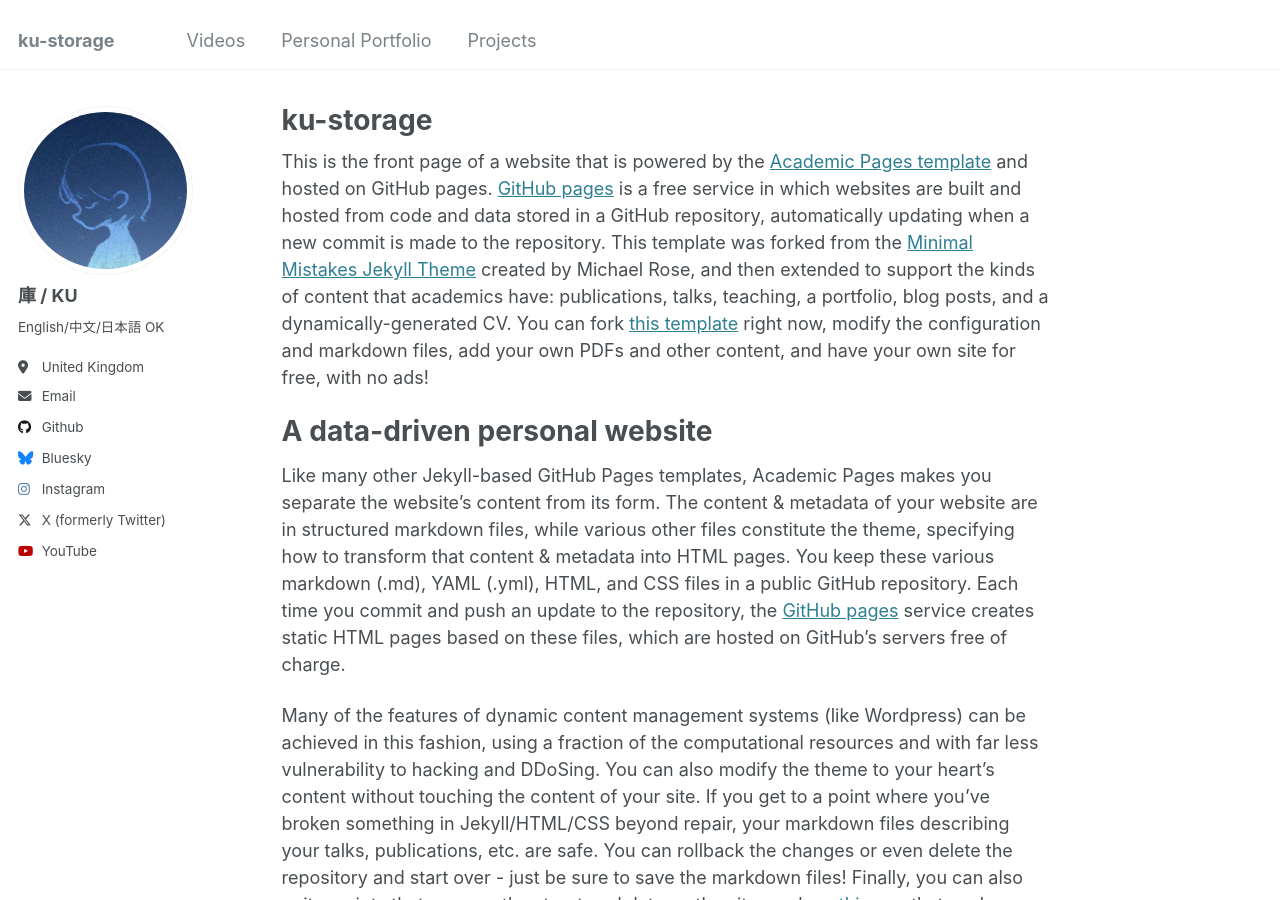
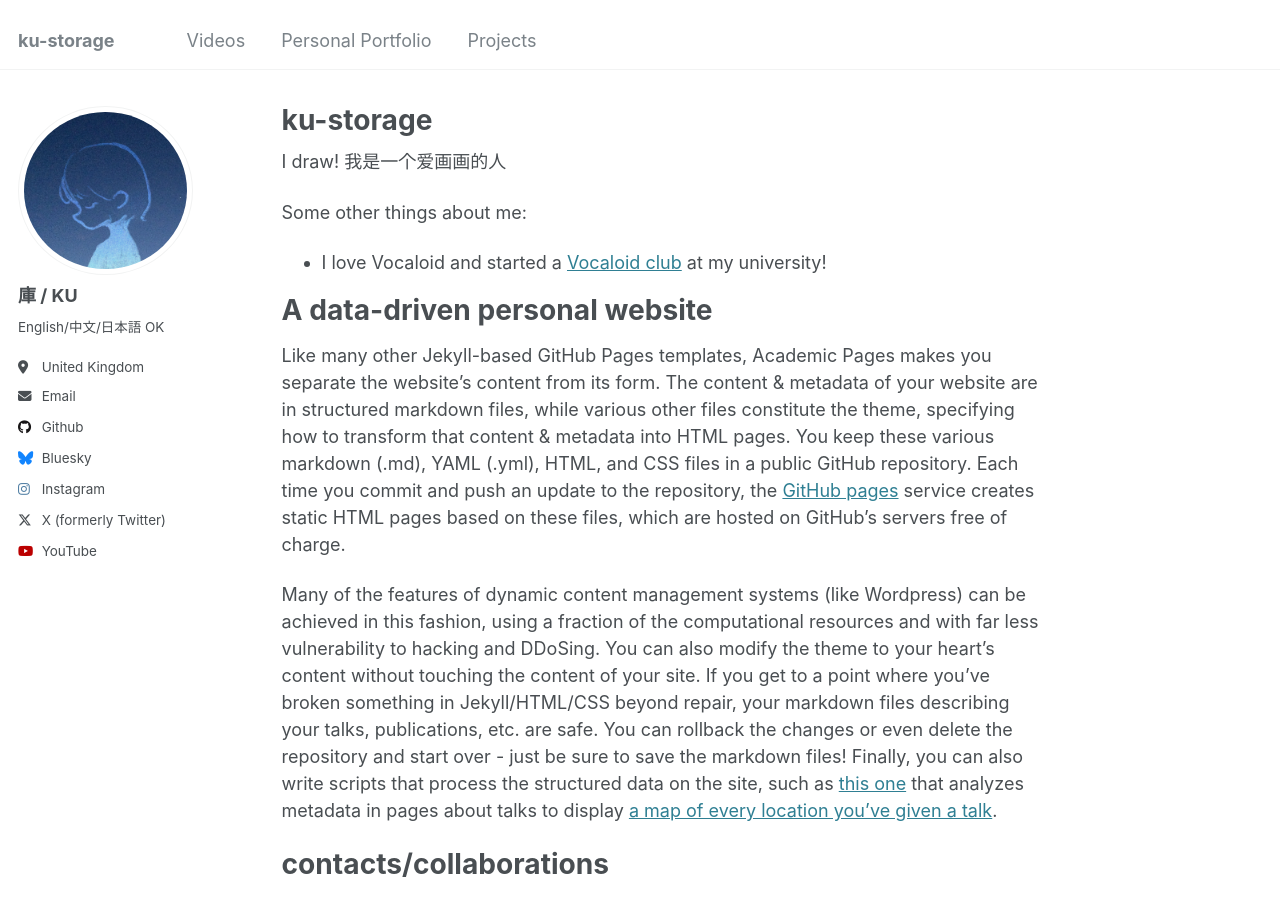
Before and after one commit to ku-storage/ku-storage.github.io, a Jekyll site: the page built from _pages/about.md, in a window 1280 px wide and 900 px high. Built offline with Jekyll 4.4.1, drawn with Linux system fonts in a browser that asks for light colours; some of the changed text lies outside the part shown.

Commit message:
Update about.md

```diff
--- a/_pages/about.md
+++ b/_pages/about.md
@@ -7,7 +7,10 @@
   - /about.html
 ---
 
-This is the front page of a website that is powered by the [Academic Pages template](https://github.com/academicpages/academicpages.github.io) and hosted on GitHub pages. [GitHub pages](https://pages.github.com) is a free service in which websites are built and hosted from code and data stored in a GitHub repository, automatically updating when a new commit is made to the repository. This template was forked from the [Minimal Mistakes Jekyll Theme](https://mmistakes.github.io/minimal-mistakes/) created by Michael Rose, and then extended to support the kinds of content that academics have: publications, talks, teaching, a portfolio, blog posts, and a dynamically-generated CV. You can fork [this template](https://github.com/academicpages/academicpages.github.io) right now, modify the configuration and markdown files, add your own PDFs and other content, and have your own site for free, with no ads!
+I draw! 我是一个爱画画的人
+
+Some other things about me:
+- I love Vocaloid and started a [Vocaloid club]([https://github.com/academicpages/academicpages.github.io](https://kcl-vocaloid.github.io/)) at my university!
 
 A data-driven personal website
 ======
@@ -32,4 +35,5 @@
 ------
 For site content, there is one markdown file for each type of content, which are stored in directories like _publications, _talks, _posts, _teaching, or _pages. For example, each talk is a markdown file in the [_talks directory](https://github.com/academicpages/academicpages.github.io/tree/master/_talks). At the top of each markdown file is structured data in YAML about the talk, which the theme will parse to do lots of cool stuff. The same structured data about a talk is used to generate the list of talks on the [Talks page](https://academicpages.github.io/talks), each [individual page](https://academicpages.github.io/talks/2012-03-01-talk-1) for specific talks, the talks section for the [CV page](https://academicpages.github.io/cv), and the [map of places you've given a talk](https://academicpages.github.io/talkmap.html) (if you run this [python file](https://github.com/academicpages/academicpages.github.io/blob/master/talkmap.py) or [Jupyter notebook](https://github.com/academicpages/academicpages.github.io/blob/master/talkmap.ipynb), which creates the HTML for the map based on the contents of the _talks directory).
 
-**Markdown generator**
+
+This is a website powered by the [Academic Pages template](https://github.com/academicpages/academicpages.github.io) and hosted on GitHub pages.
```
